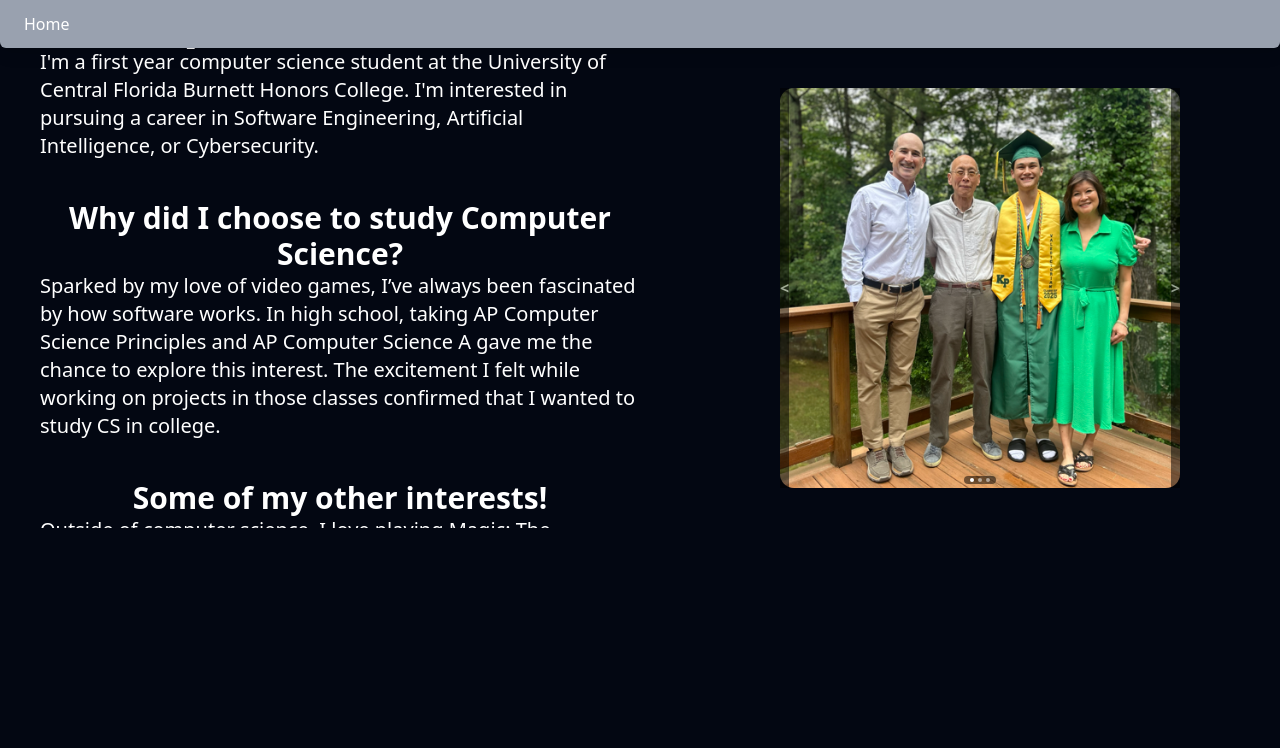
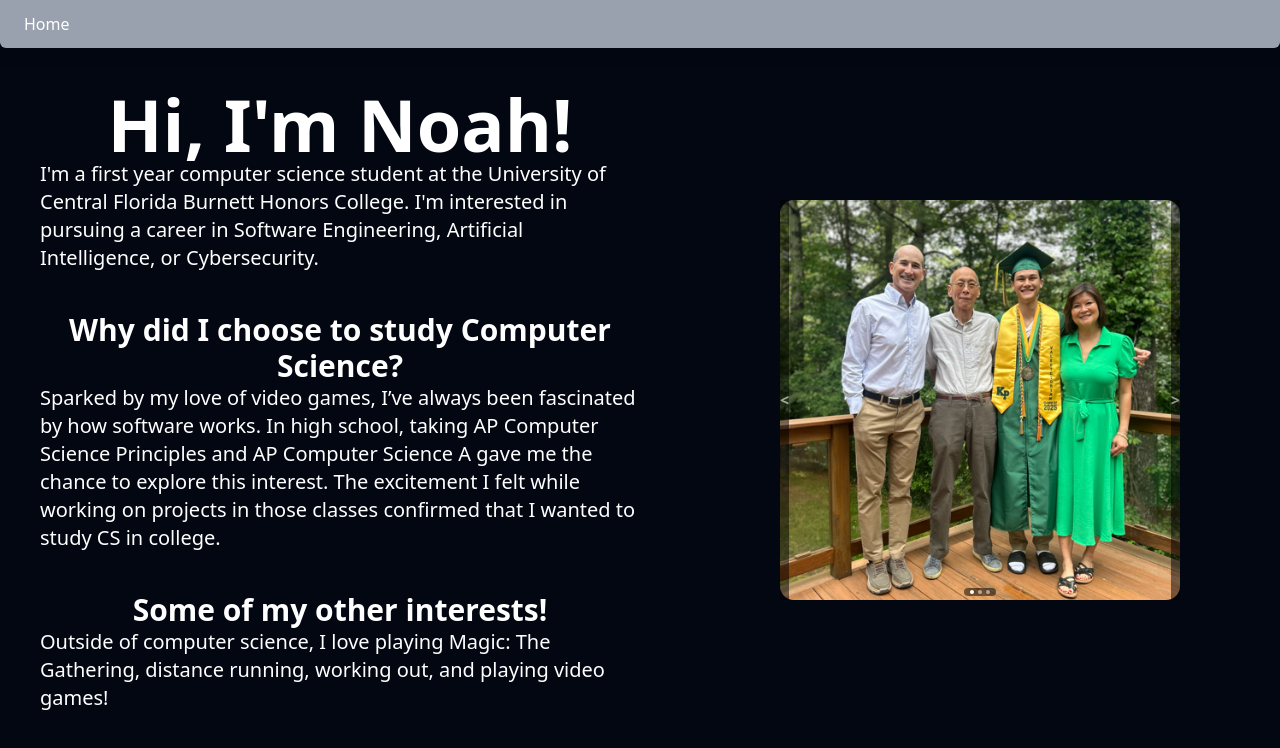
Before and after one commit to Lernej/Portfolio, a React (Vite) app: page /about in a window 1280 px wide. Shown: the top 748 px of the page. Built offline with nearby package versions, Linux system fonts and the light colour scheme; what tailwindcss-motion would draw is missing.

Commit message:
Updated format of about

```diff
--- a/src/About.tsx
+++ b/src/About.tsx
@@ -2,14 +2,15 @@ import ImageSlider from "./components/ImageSlider";
 
 const About = () => {
   return (
-    <div className="text-image mt-[20rem] h-[calc(100vh-20rem)] bg-gray-950 text-white flex flex-col items-center lg:flex-row justify-center lg:mt-[3rem] lg:h-[calc(100vh-3)]">
-      <div className="flex flex-col text-center items-center p-10 gap-10 flex-1">
+    <div className="pt-20 h-screen flex items-center justify-center lg:pt-0">
+      <div className="text-image h-full bg-gray-950 text-white flex flex-col items-center lg:flex-row justify-center">
+        <div className="h-full flex flex-col text-center items-center justify-center pl-10 pr-10 gap-10 flex-1">
           <div>
             <p className="text-7xl font-bold">Hi, I'm Noah!</p>
             <p className="text-left text-xl">
               I'm a first year computer science student at the University of
-            Central Florida Burnett Honors College. I'm interested in pursuing a
-            career in Software Engineering, Artificial Intelligence, or
+              Central Florida Burnett Honors College. I'm interested in pursuing
+              a career in Software Engineering, Artificial Intelligence, or
               Cybersecurity.
             </p>
           </div>
@@ -37,6 +38,7 @@ const About = () => {
           <ImageSlider />
         </div>
       </div>
+    </div>
   );
 };
 
--- a/src/Home.tsx
+++ b/src/Home.tsx
@@ -37,7 +37,7 @@ function Home() {
         </div>
       </div>
 
-      <div className="min-h-screen min-w-screen relative flex flex-col items-center justify-center gap-30">
+      <div className="h-full w-full relative flex flex-col items-center justify-center gap-25">
         <div className="absolute inset-0 z-20">
           <Waves></Waves>
         </div>
@@ -53,12 +53,12 @@ function Home() {
           <div>{focusElements[focusElement]}</div>
         </div>
 
-        <div className="ml-13 inline-block relative z-40 mb-50">
+        <div className="ml-17 inline-block relative z-40 mb-30">
           <SpaceCarousel setFocusElement={setFocusElement}></SpaceCarousel>
           <img
             src={sun}
             draggable={false}
-            className="absolute h-50 top-[43%] left-[43%] -translate-x-1/2 -translate-y-1/2"
+            className="absolute h-35 top-[41%] left-[41%] -translate-x-1/2 -translate-y-1/2"
           />
         </div>
       </div>
--- a/src/components/SpaceCarousel.tsx
+++ b/src/components/SpaceCarousel.tsx
@@ -31,11 +31,12 @@ const SpaceCarousel = ({ setFocusElement }: Props) => {
     <div ref={carouselRef} className="carousel no-drag">
       <FancyCarousel
         images={images}
-        carouselRadius={200}
+        carouselRadius={150}
         centralImageRadius={0}
         setFocusElement={setFocusElement}
         borderHexColor={"FFFFFF"}
         navigationButtonBgColor="030712"
+        peripheralImageRadius={50}
       />
     </div>
   );
```
Lines whose indentation alone changed are shown as unchanged.
